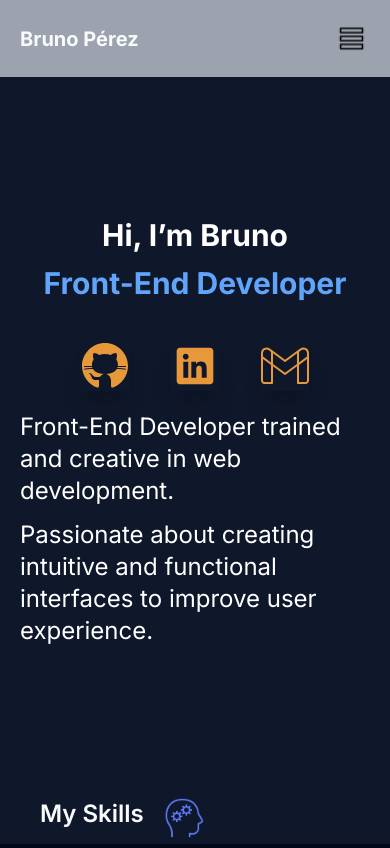
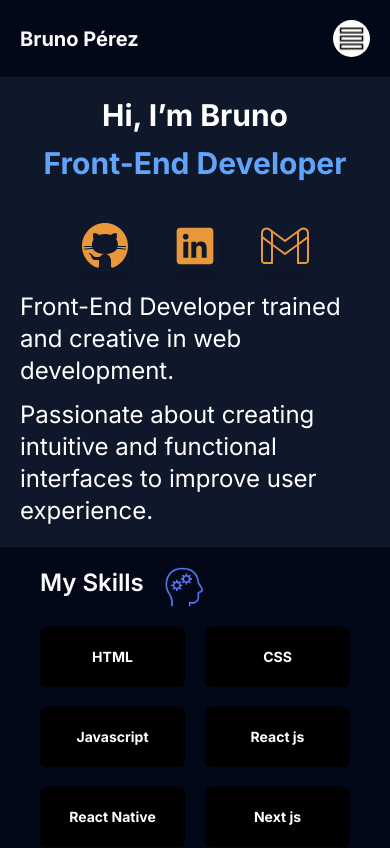
Before and after one commit to BrunoPerez93/Portfolio, a Next.js app: page / in a window 390 px wide. Shown: the top 848 px of the page. Built offline with nearby package versions, Linux system fonts and the light colour scheme.

Commit message:
fix responsive

```diff
--- a/components/About.jsx
+++ b/components/About.jsx
@@ -6,7 +6,7 @@ const About = () => {
   return (
     <section
       id="about"
-      className="flex flex-col justify-center items-center h-screen bg-slate-900 w-full text-white"
+      className="flex flex-col justify-center items-center md:h-screen h-full pb-5 bg-slate-900 w-full text-white"
     >
       <div className="my-5 space-y-3 md:w-1/2 w-full px-5 text-center md:text-start">
         <h1 className="text-3xl md:text-5xl font-bold">Hi, I’m Bruno</h1>
--- a/components/Footer.jsx
+++ b/components/Footer.jsx
@@ -7,17 +7,17 @@ import Link from "next/link";
 const Footer = () => {
   return (
     <footer className="flex justify-between items-center bg-slate-900 w-full text-white p-5">
-      <p className="text-2xl md:text-3xl font-bold">Bruno Pérez</p>
+      <p className="text-xl md:text-3xl font-bold">Bruno Pérez</p>
       <div className="flex flex-col space-y-2 text-center text-[#E7983B]">
         <p className="text-xl text-white">Links</p>
-        <div className="space-x-5">
+        <div className="flex flex-col md:flex-row md:space-x-5  justify-center items-start">
           <Link href="#about">About</Link>
           <Link href="#skills">Skills</Link>
           <Link href="#projects">Projects</Link>
         </div>
       </div>
 
-      <div className="flex space-x-5">
+      <div className="flex flex-col md:flex-row md:space-x-5  justify-center items-center">
         <LinkComponent href="https://github.com/BrunoPerez93">
           <ImageComponent
             src={github}
@@ -26,7 +26,7 @@ const Footer = () => {
             height={50}
           />
         </LinkComponent>
-        <LinkComponent href="www.linkedin.com/in/bruno-perez-07079324a">
+        <LinkComponent href="https://www.linkedin.com/in/bruno-perez-07079324a">
           <ImageComponent
             src={linkedin}
             alt="Logo Linkedin"
@@ -35,7 +35,7 @@ const Footer = () => {
           />
         </LinkComponent>
 
-        <LinkComponent href="https://mail.google.com/">
+        <LinkComponent href="mailto:brunoperez24793@gmail.com?subject=Hello&body=I wanted to reach out to you regarding...">
           <ImageComponent src={gmail} alt="Logo Gmail" width={50} height={50} />
         </LinkComponent>
       </div>
--- a/components/Navbar.jsx
+++ b/components/Navbar.jsx
@@ -23,7 +23,7 @@ const Navbar = () => {
   };
 
   return (
-    <nav className="flex justify-between items-center w-full p-5 fixed top-0  bg-gray-400">
+    <nav className="flex justify-between items-center w-full p-5">
       <div>
         <p className="font-bold text-xl">Bruno Pérez</p>
       </div>
@@ -61,10 +61,10 @@ const Navbar = () => {
       <div className="md:hidden flex items-center">
         <Image
           src={menu}
-          className="object-cover rounded-full"
+          className="object-cover rounded-full bg-white"
           width={37}
           height={37}
-          alt=""
+          alt="icono"
           onClick={() => setToggleDropdown(!toggleDropdown)}
         />
         {toggleDropdown && (
@@ -73,19 +73,19 @@ const Navbar = () => {
               href="#about"
               name="About"
               onClick={handleLinkClick}
-              className="bg-slate-200 w-full rounded-md hover:bg-slate-500"
+              className="bg-slate-400 w-full rounded-md hover:bg-slate-700"
             />
             <LinkNavbar
               href="#skills"
               name="Skills"
               onClick={handleLinkClick}
-              className="bg-slate-200 w-full rounded-md hover:bg-slate-500"
+              className="bg-slate-400 w-full rounded-md hover:bg-slate-700"
             />
             <LinkNavbar
               href="#projects"
               name="Projects"
               onClick={handleLinkClick}
-              className="bg-slate-200 w-full rounded-md hover:bg-slate-500"
+              className="bg-slate-400 w-full rounded-md hover:bg-slate-700"
             />
           </div>
         )}
--- a/components/Skills.jsx
+++ b/components/Skills.jsx
@@ -6,7 +6,7 @@ const Skills = () => {
   return (
     <section
       id="skills"
-      className="flex flex-col justify-center items-center h-screen px-10 w-full my-5"
+      className="flex flex-col justify-center items-center md:h-screen h-full px-10 w-full my-5"
     >
       <div className="w-full mb-5 flex space-x-5">
         <h2 className="text-2xl md:text-5xl font-semibold text-start hover:text-[#E7983B]">
```
